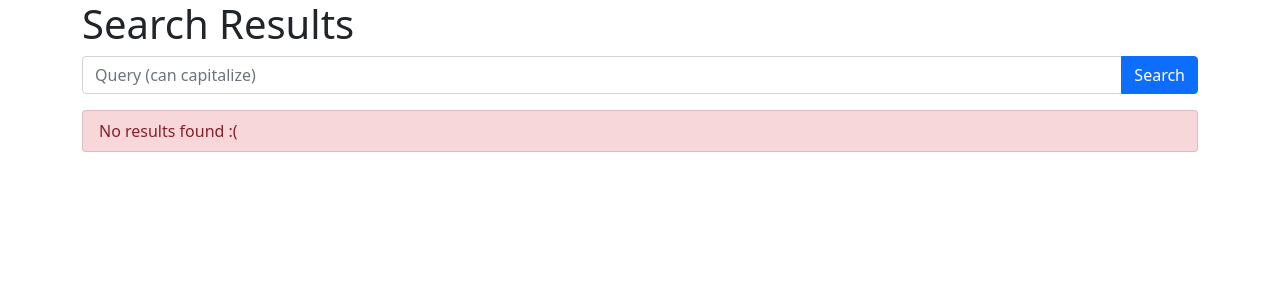
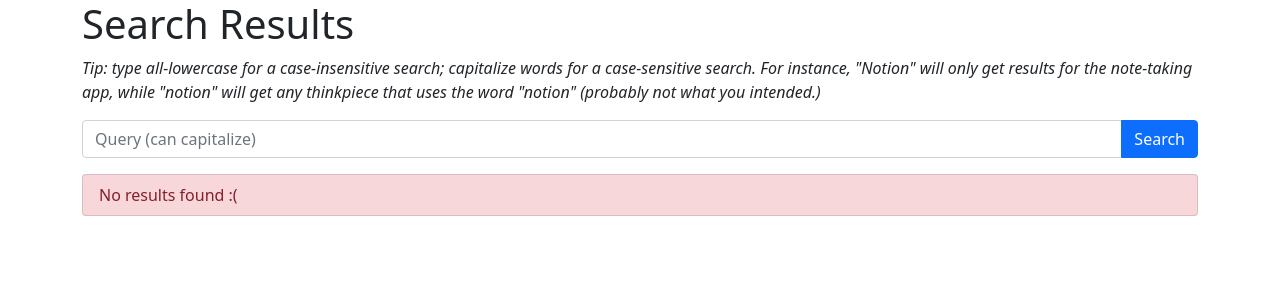
Before and after one commit to hathix/pm-thinkpieces, a Flask app: template templates/search.html in a window 1280 px wide. Shown: the top 300 px of the page. Run offline with Flask 2, Linux system fonts and the light colour scheme; the template is opened without the code that fills it, so the values that code supplies are empty.

Commit message:
power user trick

```diff
--- a/templates/search.html
+++ b/templates/search.html
@@ -29,6 +29,14 @@
       <h1>Search Results</h1>
 
       <form action="search" method="GET">
+        <p>
+          <em>Tip: type all-lowercase for a case-insensitive search;
+            capitalize words for a case-sensitive search. For instance,
+            "Notion" will only get results for the note-taking app, while
+            "notion" will get any thinkpiece that uses the word "notion" (probably
+            not what you intended.)</em>
+        </p>
+
         <div class="input-group mb-3">
           <input type="text" name="query" class="form-control"
             placeholder="Query (can capitalize)"
```
